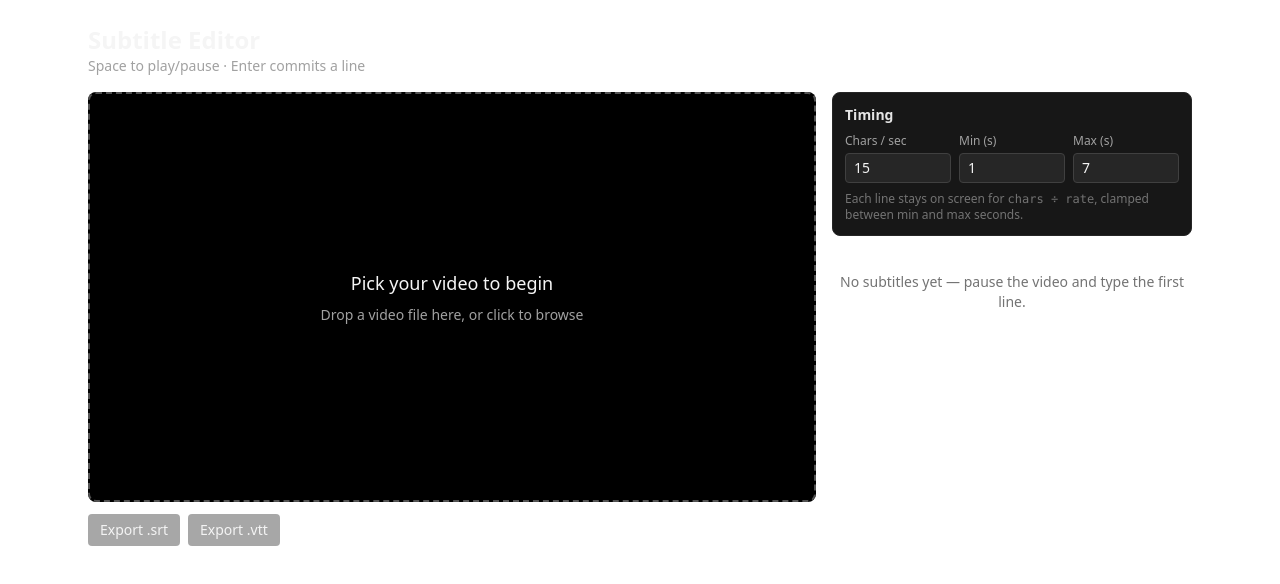
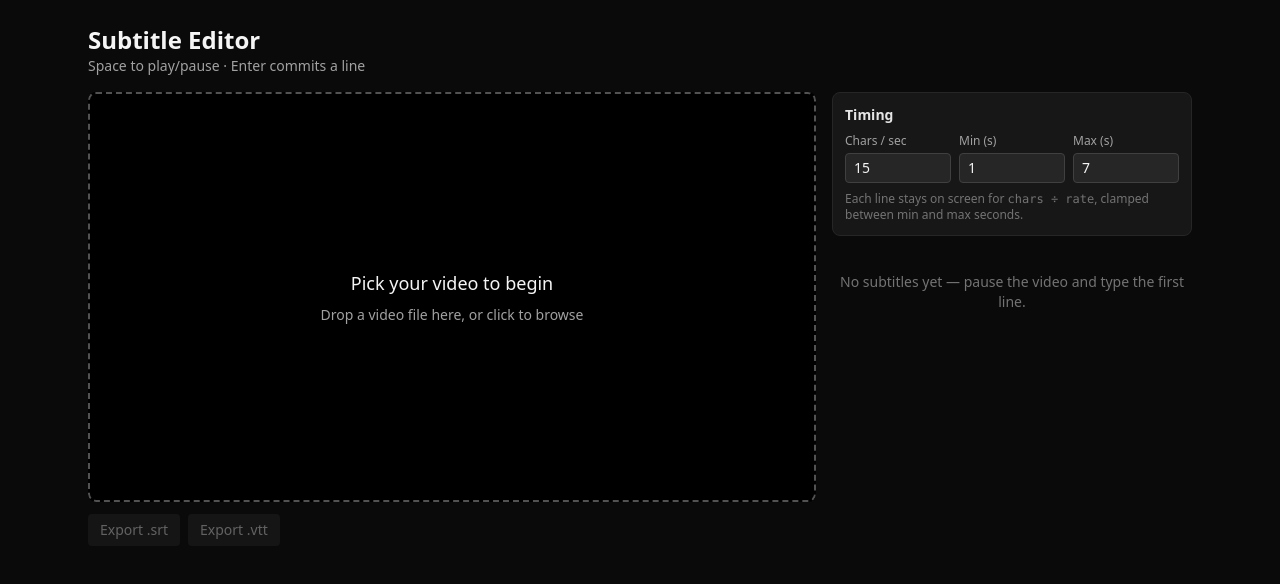
Before and after one commit to domeafavour/subtitle-editor, a React (Vite) app: page / in a window 1280 px wide. Shown: the top 584 px of the page. Built offline with nearby package versions, Linux system fonts and the light colour scheme.

Commit message:
fix(src/styles.css): dark page background for the dark UI

```diff
--- a/src/styles.css
+++ b/src/styles.css
@@ -13,4 +13,9 @@ body,
 
 body {
   margin: 0;
+  /* The whole app is a dark theme (cards are neutral-900); without a dark
+     page background the light-on-dark text becomes unreadable. */
+  background-color: #0a0a0a; /* neutral-950 */
+  color: #f5f5f5; /* neutral-100 */
+  color-scheme: dark;
 }
```
